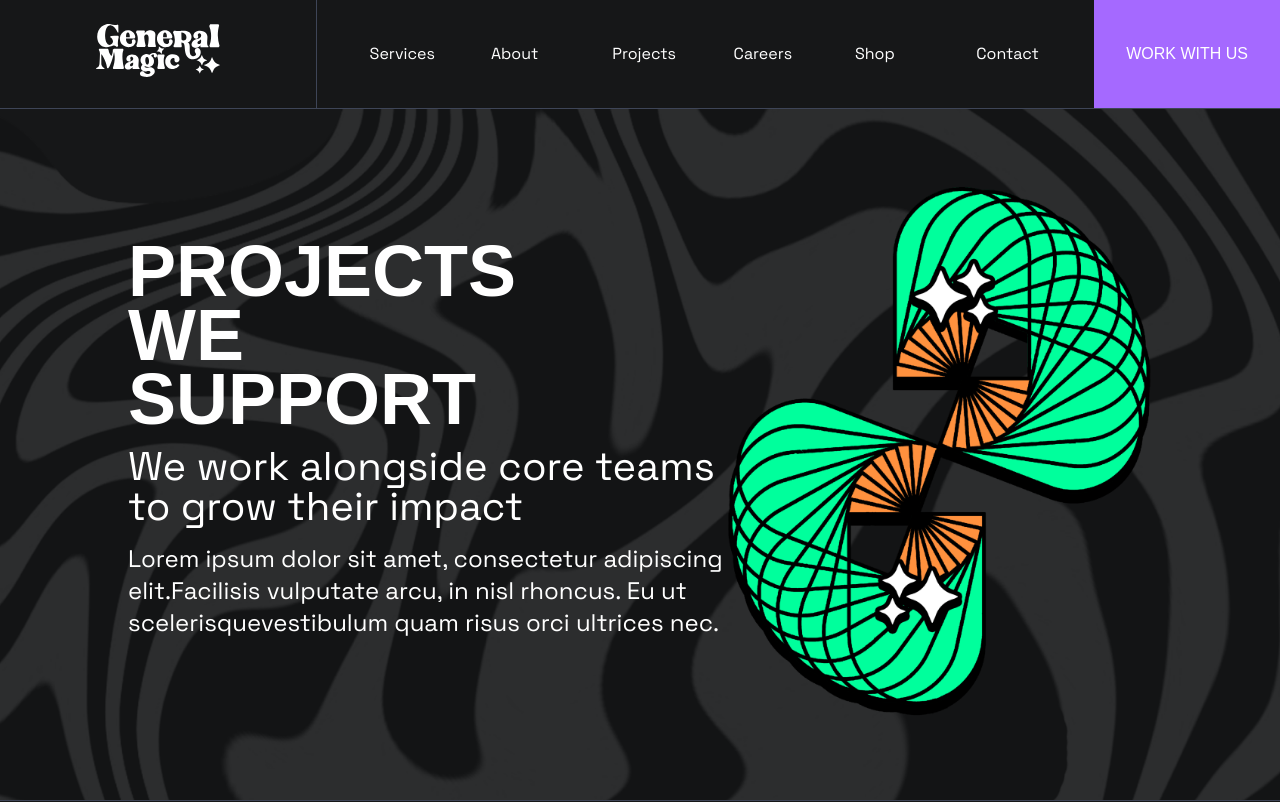
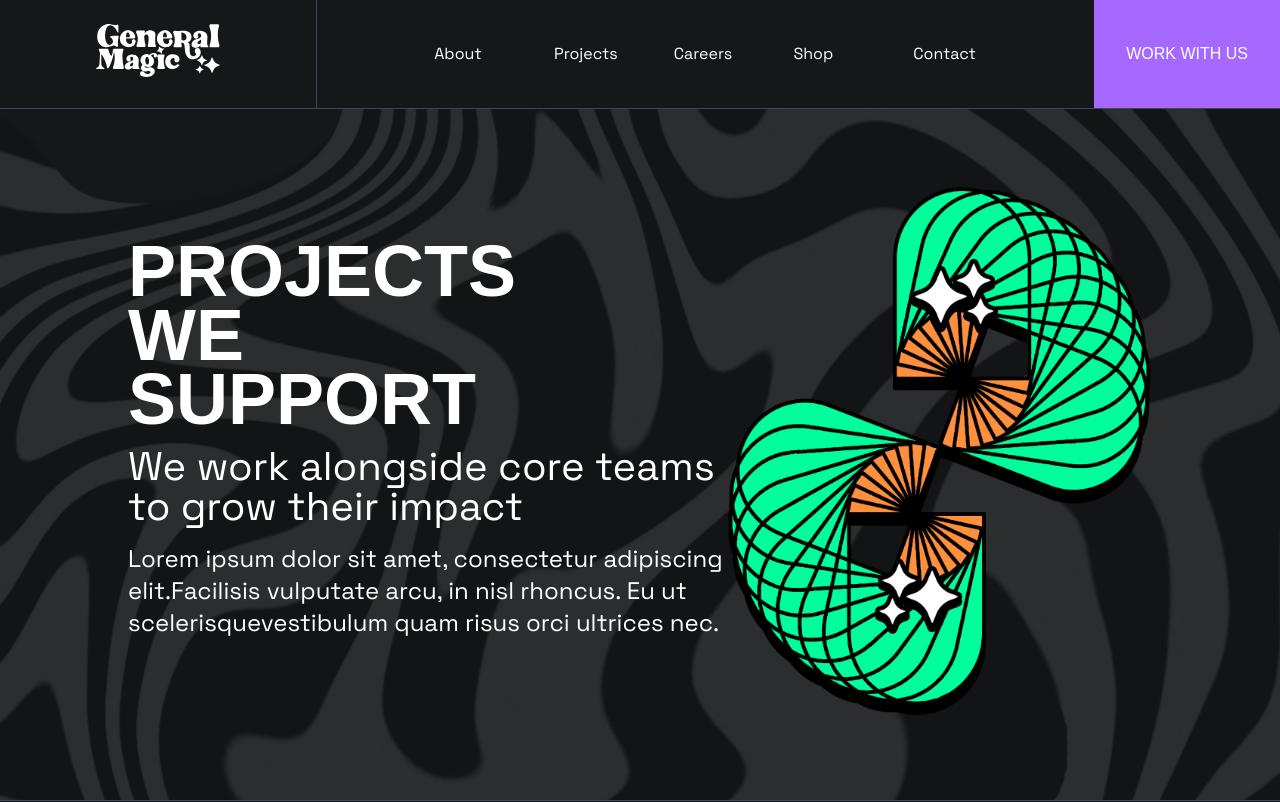
Before and after one commit to GeneralMagicio/GM-Website, a Next.js app: page /projects in a window 1280 px wide. Shown: the top 802 px of the page. Built offline with nearby package versions, Linux system fonts and the light colour scheme; grey boxes are pictures that could not be loaded; a web font is replaced by a local one.

Commit message:
fix links

```diff
--- a/src/components/Navbar.tsx
+++ b/src/components/Navbar.tsx
@@ -7,10 +7,10 @@ import { AnimatePresence, motion } from 'framer-motion'
 
 export function Navbar() {
   const pages = [
-    {
-      title: 'Services',
-      url: '',
-    },
+    // {
+    //   title: 'Services',
+    //   url: '',
+    // },
     {
       title: 'About',
       url: '',
@@ -48,7 +48,7 @@ export function Navbar() {
                 )}
               </Disclosure.Button>
             </div>
-            <div className="h-full flex-1 flex items-center justify-start sm:items-stretch sm:justify-between">
+            <div className="h-full flex-1 flex items-center sm:items-stretch justify-between">
               <div className="hidden md:flex divide-x divide-neutral-800 h-full">
                 <Link href="/">
                   <button className="xl:mx-24 md:mx-10 mx-5">
@@ -68,7 +68,9 @@ export function Navbar() {
                   </button>
                 </Link>
               </div>
-              <div className="hidden md:grid grid-cols-6 h-full items-center md:gap-x-14 px-10">
+              {/* <div className="hidden md:grid grid-cols-6 h-full items-center md:gap-x-14 px-10"> */}
+
+              <div className="hidden md:grid grid-cols-5 h-full items-center md:gap-x-14 px-10">
                 {pages.map((page) => {
                   return (
                     <Link key={page.title} href={page.url}>
--- a/src/components/Projects/Cards.tsx
+++ b/src/components/Projects/Cards.tsx
@@ -4,6 +4,7 @@ import classnames from 'classnames'
 export interface ProjectsCardsProps {
   id: number
   bgColor: string
+  projectUrl: string
   projectImg: StaticImageData | string
   clientLogo: StaticImageData | string
   services: string[]
@@ -14,6 +15,7 @@ export interface ProjectsCardsProps {
 
 export function ProjectsCards({
   bgColor,
+  projectUrl,
   projectImg,
   clientLogo,
   services,
@@ -57,9 +59,14 @@ export function ProjectsCards({
           </div>
         </div>
         <div className="grid gap-y-5 md:ml-[72px] mt-24 lg:mt-0">
-          <div className="flex justify-center md:justify-start">
+          <a
+            className="flex justify-center md:justify-start hover:cursor-pointer w-fit"
+            href={projectUrl}
+            target="_blank"
+            rel="noreferrer"
+          >
             <Image src={clientLogo} alt="" />
-          </div>
+          </a>
           <div className="flex justify-center md:justify-start">
             {services.map((service, i, arr) => {
               if (arr.length - 1 === i) {
--- a/src/components/Projects/List.tsx
+++ b/src/components/Projects/List.tsx
@@ -11,6 +11,7 @@ const projects: ProjectsCardsProps[] = [
   {
     id: 1,
     bgColor: 'purple',
+    projectUrl: 'https://giveth.io/',
     projectImg: givethProject,
     clientLogo: GivethLogo,
     services: ['Branding', 'UX'],
@@ -23,6 +24,7 @@ const projects: ProjectsCardsProps[] = [
   {
     id: 2,
     bgColor: 'pink',
+    projectUrl: 'https://tecommons.org/',
     projectImg: tecProject,
     clientLogo: TECLogo,
     services: ['Development', 'UX'],
@@ -33,6 +35,7 @@ const projects: ProjectsCardsProps[] = [
   {
     id: 3,
     bgColor: 'orange',
+    projectUrl: 'https://commonsstack.org/',
     projectImg: csProject,
     clientLogo: CSLogo,
     services: ['Development', 'Branding'],
@@ -51,6 +54,7 @@ export function ProjectsList() {
             id={project.id}
             key={project.id}
             bgColor={project.bgColor}
+            projectUrl={project.projectUrl}
             projectImg={project.projectImg}
             clientLogo={project.clientLogo}
             services={project.services}
```
